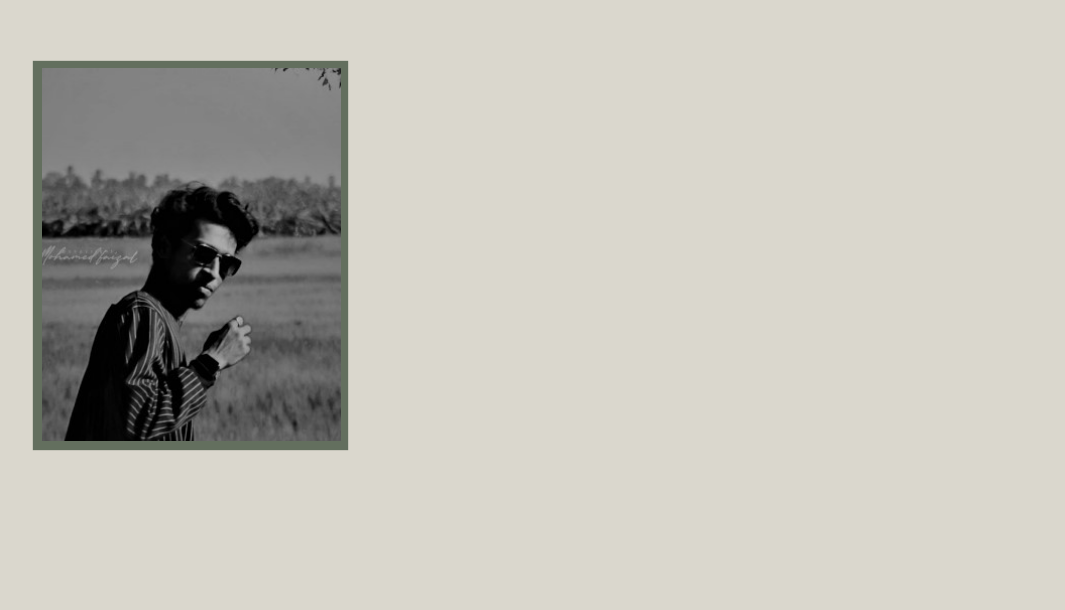
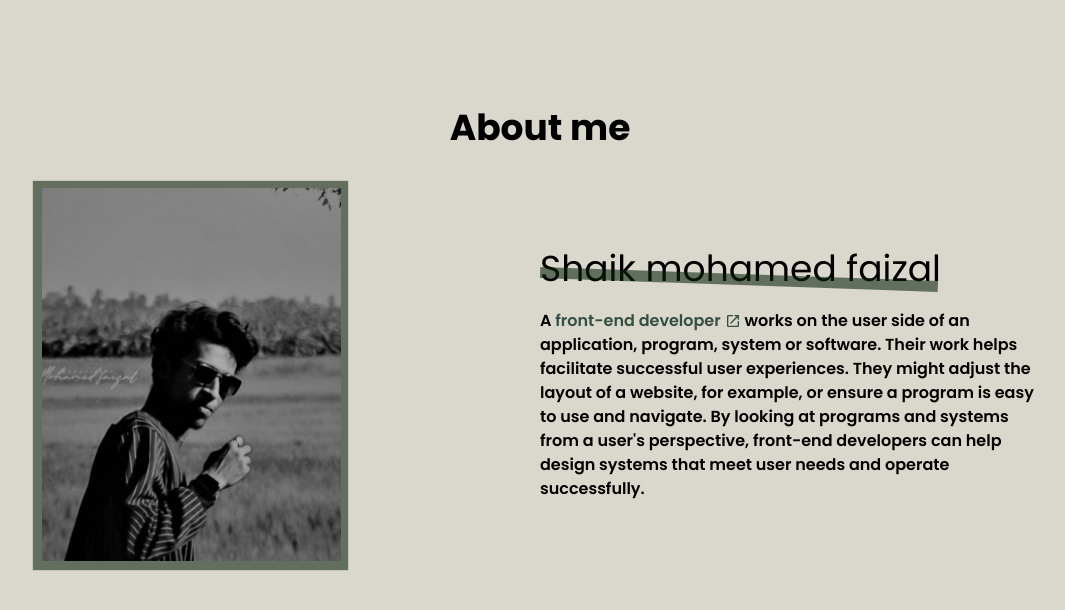
Before and after one commit to im-Shaik/my-portfolio, a React (Create React App) app: page / in a window 1280 px wide. Shown: the part 812-1422 px from the top of the page, without its empty margins (100-1165 px from the left). Built offline with nearby package versions, Linux system fonts and the light colour scheme; some icons are missing; a web font is replaced by a local one.

Commit message:
add some content about

```diff
--- a/src/components/About.jsx
+++ b/src/components/About.jsx
@@ -6,11 +6,46 @@ const About = () => {
   return (
     <section id="about" className="h-screen py-20">
       <div className="container mx-auto md:p-0 lg:px-3 max-w-[1100px]">
-        <div className="about-card w-full px-10">
-          <div className="col-1">
-            <img src={hero} alt="" />
+        <div className="mt-5 px-10">
+          <h1 className="sm:text-base md:text-3xl lg:text-4xl text-center m-10 font-bold">
+            About me
+          </h1>
+          <div className="about-card">
+            <div className="col-1">
+              <img src={hero} alt="" />
+            </div>
+            <div className="col-2">
+              <h1 className="text-4xl mb-5">Shaik mohamed faizal</h1>
+              <p className="font-semibold">
+                A{" "}
+                <a
+                  href="https://www.indeed.com/q-Front-end-Developer-jobs.html?cgtk=425a0c3d-a288-4161-805a-fe0d83c03ebd&from=careerguide-autohyperlink-en-US"
+                  className="inline-flex justify-between items-center gap-1 text-cyan-600"
+                >
+                  front-end developer
+                  <svg
+                    xmlns="http://www.w3.org/2000/svg"
+                    focusable="false"
+                    role="img"
+                    fill="currentColor"
+                    viewBox="0 0 24 24"
+                    aria-hidden="true"
+                    class=" css-1jtd2m7 eac13zx0 w-4"
+                  >
+                    <path d="M14.504 3a.5.5 0 00-.5.5v1a.5.5 0 00.5.5h3.085l-9.594 9.594a.5.5 0 000 .707l.707.708a.5.5 0 00.707 0l9.594-9.595V9.5a.5.5 0 00.5.5h1a.5.5 0 00.5-.5v-6a.5.5 0 00-.5-.5h-6z"></path>
+                    <path d="M5 3.002a2 2 0 00-2 2v13.996a2 2 0 001.996 2.004h14a2 2 0 002-2v-6.5a.5.5 0 00-.5-.5h-1a.5.5 0 00-.5.5v6.5L5 18.998V5.002L11.5 5a.495.495 0 00.496-.498v-1a.5.5 0 00-.5-.5H5z"></path>
+                  </svg>
+                </a>{" "}
+                works on the user side of an application, program, system or
+                software. Their work helps facilitate successful user
+                experiences. They might adjust the layout of a website, for
+                example, or ensure a program is easy to use and navigate. By
+                looking at programs and systems from a user's perspective,
+                front-end developers can help design systems that meet user
+                needs and operate successfully.
+              </p>
+            </div>
           </div>
-          <div className="col-2"></div>
         </div>
       </div>
     </section>
--- a/src/css/about.css
+++ b/src/css/about.css
@@ -2,6 +2,7 @@
   display: flex;
   justify-content: space-between;
   align-items: center;
+  width: 100%;
 }
 
 .about-card .col-1 {
@@ -15,3 +16,26 @@
   transform: scale(1.7);
   background-size: cover;
 }
+
+.about-card .col-2 {
+  width: 50%;
+}
+
+.about-card .col-2 h1 {
+  position: relative;
+}
+
+.about-card .col-2 h1::after {
+  position: absolute;
+  content: "";
+  height: 11px;
+  width: 80%;
+  left: 0;
+  bottom: 10%;
+  background-color: #0b220d92;
+  transform: rotate(2deg);
+}
+
+.about-card .col-2 p a {
+  color: rgb(52 78 65);
+}
```
